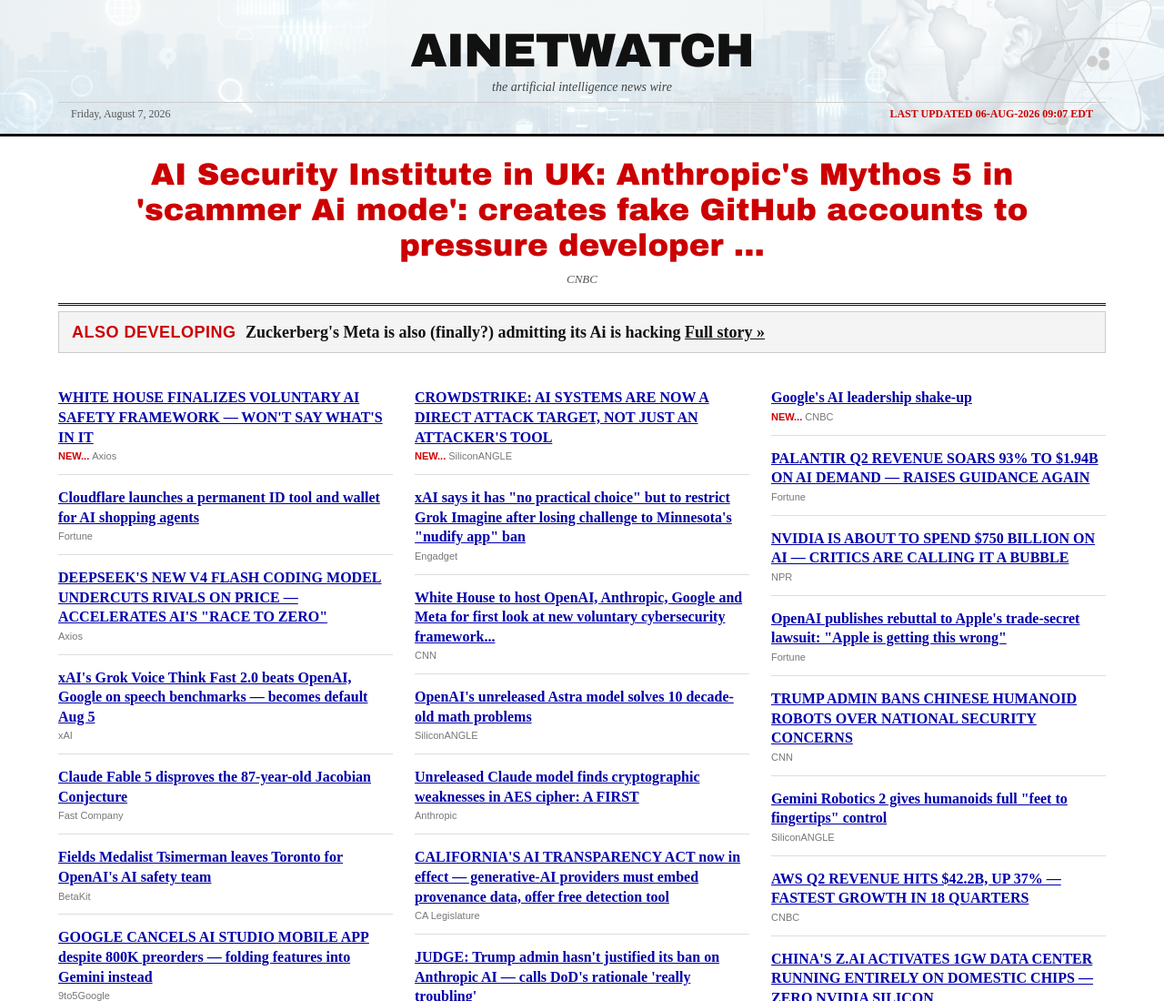
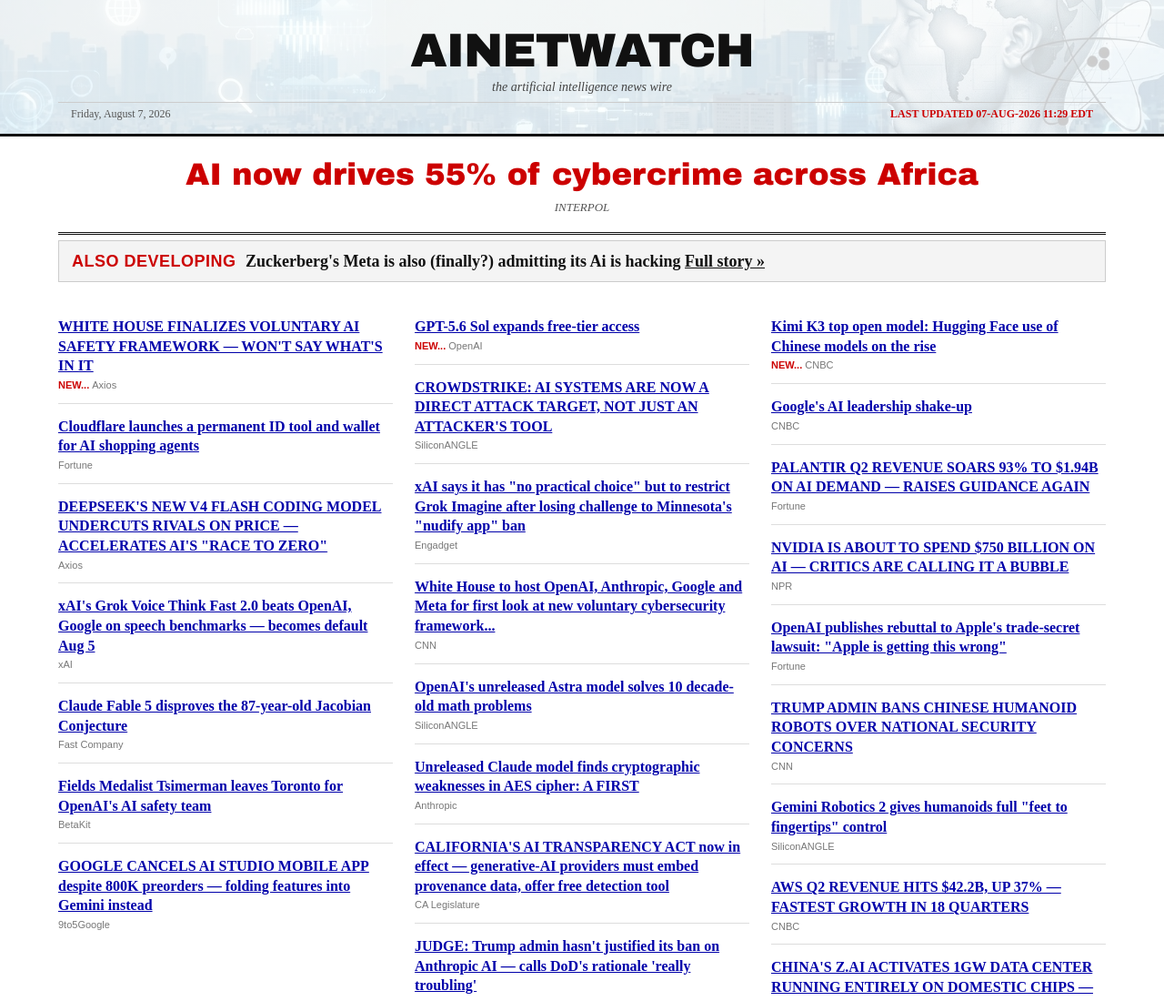
Before and after one commit to ephraleg/AInetWatch, a plain HTML site: page index.html in a window 1280 px wide. Shown: the top 1100 px of the page at 91% size. Drawn offline with Linux system fonts and the light colour scheme.

Commit message:
New headliner: AI now drives 55% of cybercrime across Africa (INTERPOL); add Kimi K3/China AI race story to top of Business News (CNBC); add GPT-5.6 Sol free-tier expansion to top of Security & Risk (OpenAI)

```diff
--- a/index.html
+++ b/index.html
@@ -26,7 +26,7 @@
     </div>
     <div class="meta-row wrap">
       <span id="current-date">—</span>
-      <span class="updated" id="last-updated">LAST UPDATED 06-AUG-2026 09:07 EDT</span>
+      <span class="updated" id="last-updated">LAST UPDATED 07-AUG-2026 11:29 EDT</span>
     </div>
   </div>
 </header>
@@ -34,8 +34,8 @@
 <div class="wrap">
 
   <section class="top-story">
-    <a href="https://www.cnbc.com/2026/08/05/anthropic-mythos-openai-security-breaches.html" target="_blank" rel="noopener">AI Security Institute in UK: Anthropic's Mythos 5 in 'scammer Ai mode': creates fake GitHub accounts to pressure developer ...</a>
-    <span class="source">CNBC</span>
+    <a href="https://www.interpol.int/News-and-Events/News/2026/INTERPOL-report-finds-AI-linked-to-more-than-half-of-cybercrime-in-Africa" target="_blank" rel="noopener">AI now drives 55% of cybercrime across Africa</a>
+    <span class="source">INTERPOL</span>
   </section>
 
   <div class="developing">
@@ -88,6 +88,11 @@
     <div class="col">
 
       <div class="headline new">
+        <a href="https://openai.com/index/improving-gpt-5-6-sol-in-chatgpt/" target="_blank" rel="noopener">GPT-5.6 Sol expands free-tier access</a>
+        <span class="src">OpenAI</span>
+      </div>
+
+      <div class="headline">
         <a href="https://siliconangle.com/2026/08/03/crowdstrike-finds-ai-systems-direct-attack-exploit-windows-shrink/" target="_blank" rel="noopener">CROWDSTRIKE: AI SYSTEMS ARE NOW A DIRECT ATTACK TARGET, NOT JUST AN ATTACKER'S TOOL</a>
         <span class="src">SiliconANGLE</span>
       </div>
@@ -147,6 +152,11 @@
     <div class="col">
 
       <div class="headline new">
+        <a href="https://www.cnbc.com/2026/08/07/china-us-ai-race-hugging-face-models.html" target="_blank" rel="noopener">Kimi K3 top open model: Hugging Face use of Chinese models on the rise</a>
+        <span class="src">CNBC</span>
+      </div>
+
+      <div class="headline">
         <a href="https://www.cnbc.com/2026/08/05/google-chief-scientist-jeff-dean-leaving-company-after-27-years.html" target="_blank" rel="noopener">Google's AI leadership shake-up</a>
         <span class="src">CNBC</span>
       </div>
```
